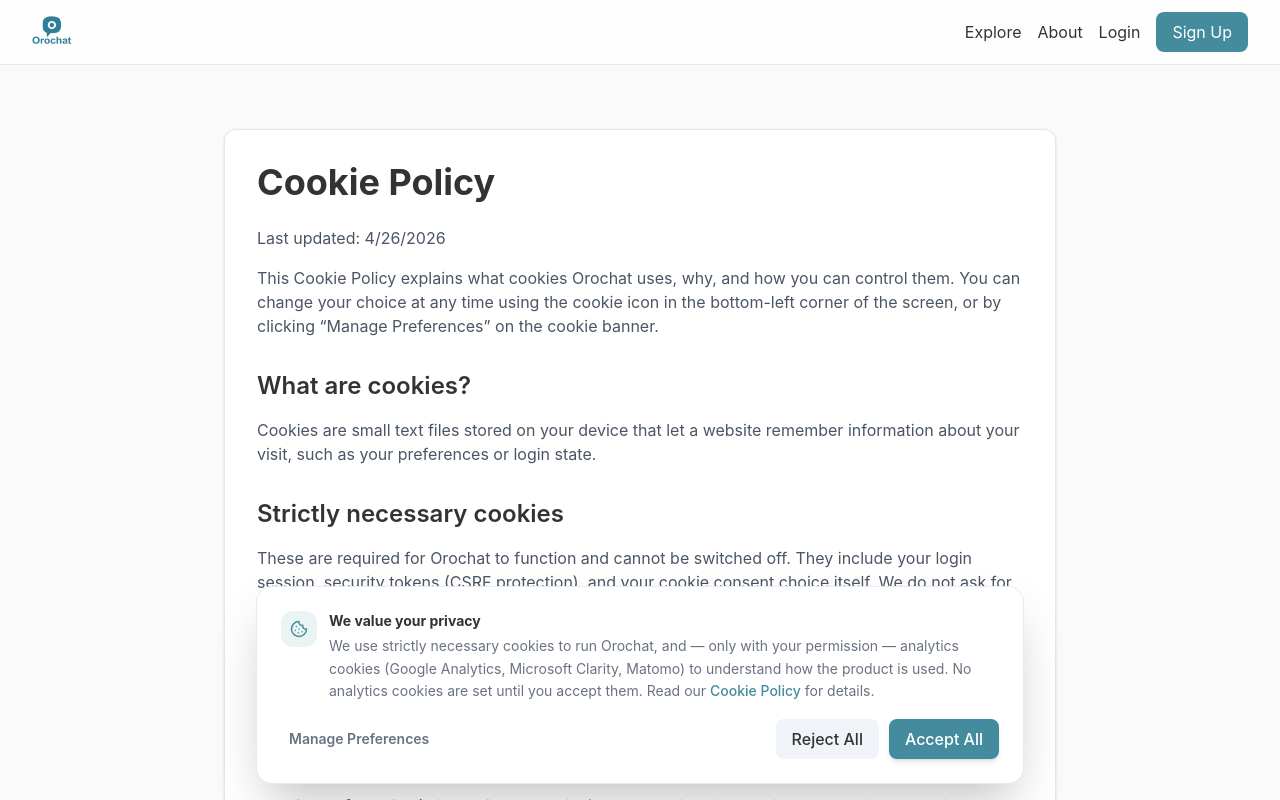
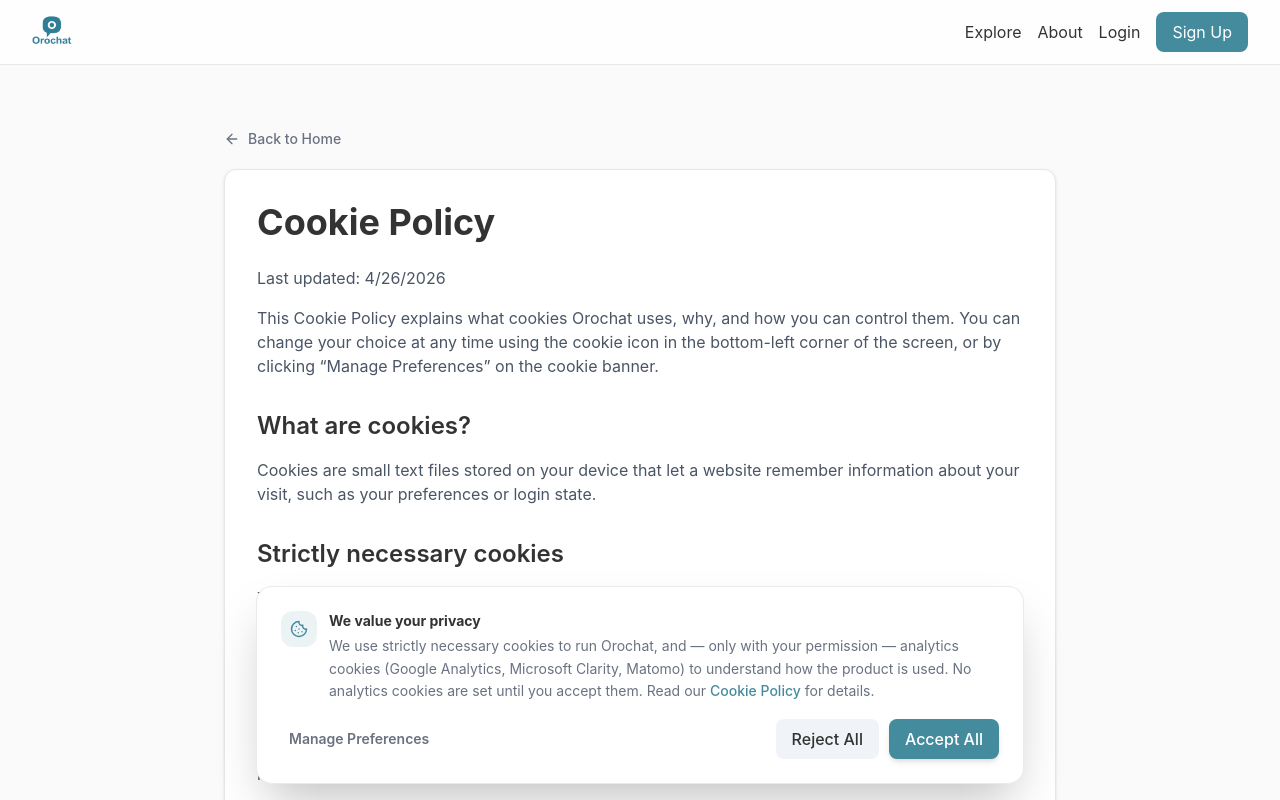
Before and after one commit to gbabudoh/orochat, a Next.js app: page /legal/cookies in a window 1280 px wide. Shown: the top 800 px of the page. Built offline with nearby package versions, Linux system fonts and the light colour scheme; no server answers.

Commit message:
fix(legal): add back-to-home link on cookie policy page

```diff
--- a/app/(marketing)/legal/cookies/page.tsx
+++ b/app/(marketing)/legal/cookies/page.tsx
@@ -1,4 +1,5 @@
 import Link from 'next/link';
+import { ArrowLeft } from 'lucide-react';
 import Card from '@/components/ui/Card';
 import type { Metadata } from 'next';
 
@@ -10,6 +11,14 @@ export const metadata: Metadata = {
 export default function CookiesPage() {
   return (
     <div className="max-w-4xl mx-auto px-4 sm:px-6 lg:px-8 py-16">
+      <Link
+        href="/"
+        className="inline-flex items-center gap-2 text-sm font-medium text-gray-500 hover:text-[#458B9E] transition-colors mb-5 group"
+      >
+        <ArrowLeft className="w-4 h-4 transition-transform group-hover:-translate-x-0.5" />
+        Back to Home
+      </Link>
+
       <Card padding="lg">
         <h1 className="text-4xl font-bold text-[#333333] mb-6">Cookie Policy</h1>
         <div className="prose prose-lg max-w-none text-gray-600">
```
